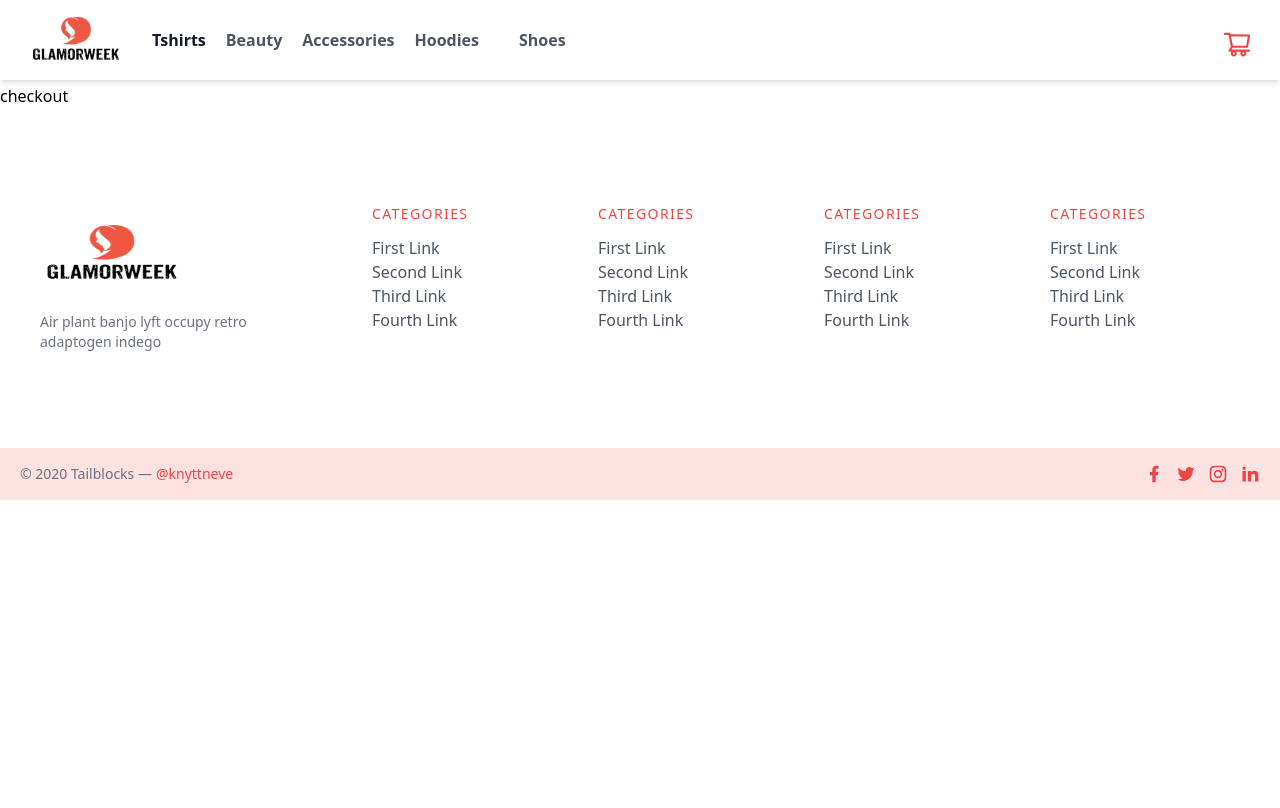
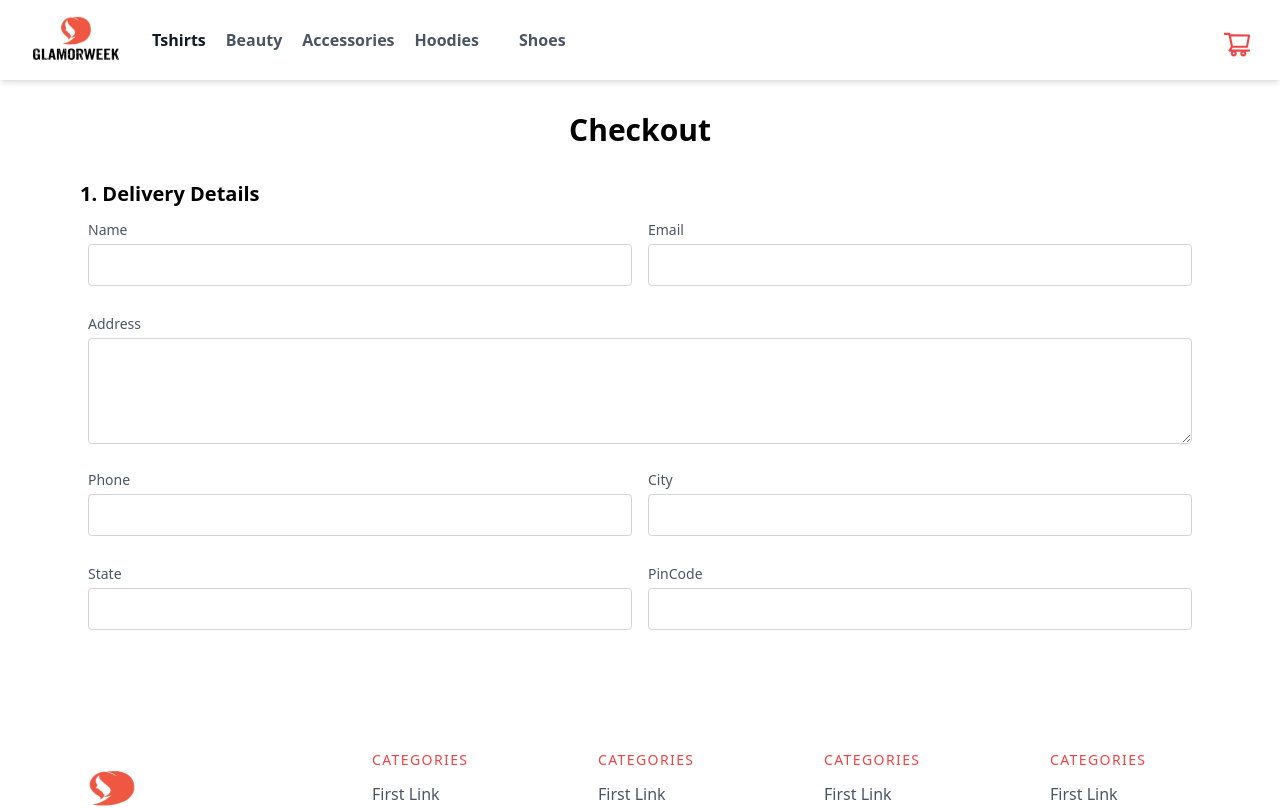
Before and after one commit to Nadiakhanv2/Elitano-web-next, a Next.js app: page /checkout in a window 1280 px wide. Shown: the top 808 px of the page. Built offline with nearby package versions, Linux system fonts and the light colour scheme.

Commit message:
form added

```diff
--- a/pages/checkout.js
+++ b/pages/checkout.js
@@ -1,11 +1,111 @@
-import React from 'react'
+import React from "react";
 
 const Checkout = () => {
   return (
-    <div>
-      checkout
+    <div className="container m-auto px-20">
+      <h1 className="font-bold text-center text-3xl my-8">Checkout </h1>
+      <h2 className="font-semibold text-xl">1. Delivery Details</h2>
+      <div className="mx-auto flex my-2">
+        <div className="px-2 w-1/2">
+          <div className="mb-4">
+            <label htmlFor="name" className="leading-7 text-sm text-gray-600">
+              Name
+            </label>
+            <input
+              type="text"
+              id="name"
+              name="name"
+              className="w-full bg-white rounded border border-gray-300 focus:border-red-500 focus:ring-2 focus:ring-red-200 text-base outline-none text-gray-700 py-1 px-3 leading-8 transition-colors duration-200 ease-in-out"
+            />
+          </div>
+        </div>
+        <div className="px-2 w-1/2">
+          <div className="mb-4">
+            <label htmlFor="email" className="leading-7 text-sm text-gray-600">
+              Email
+            </label>
+            <input
+              type="email"
+              id="email"
+              name="email"
+              className="w-full bg-white rounded border border-gray-300 focus:border-red-500 focus:ring-2 focus:ring-red-200 text-base outline-none text-gray-700 py-1 px-3 leading-8 transition-colors duration-200 ease-in-out"
+            />
+          </div>
+        </div>
+      </div>
+
+      <div className="px-2 w-full">
+        <div className="mb-4">
+          <label htmlFor="address" className="leading-7 text-sm text-gray-600">
+            Address
+          </label>
+          <textarea
+            name="address"
+            id="address"
+            cols="30"
+            rows="3"
+            className="w-full bg-white rounded border border-gray-300 focus:border-red-500 focus:ring-2 focus:ring-red-200 text-base outline-none text-gray-700 py-1 px-3 leading-8 transition-colors duration-200 ease-in-out"
+          ></textarea>
+        </div>
+      </div>
+      <div className="mx-auto flex my-2">
+        <div className="px-2 w-1/2">
+          <div className="mb-4">
+            <label htmlFor="phone" className="leading-7 text-sm text-gray-600">
+              Phone
+            </label>
+            <input
+              type="phone"
+              id="phone"
+              name="phone"
+              className="w-full bg-white rounded border border-gray-300 focus:border-red-500 focus:ring-2 focus:ring-red-200 text-base outline-none text-gray-700 py-1 px-3 leading-8 transition-colors duration-200 ease-in-out"
+            />
+          </div>
+        </div>
+        <div className="px-2 w-1/2">
+          <div className="mb-4">
+            <label htmlFor="city" className="leading-7 text-sm text-gray-600">
+              City
+            </label>
+            <input
+              type="text"
+              id="city"
+              name="city"
+              className="w-full bg-white rounded border border-gray-300 focus:border-red-500 focus:ring-2 focus:ring-red-200 text-base outline-none text-gray-700 py-1 px-3 leading-8 transition-colors duration-200 ease-in-out"
+            />
+          </div>
+        </div>
+      </div>
+      <div className="mx-auto flex my-2">
+        <div className="px-2 w-1/2">
+          <div className="mb-4">
+            <label htmlFor="state" className="leading-7 text-sm text-gray-600">
+              State
+            </label>
+            <input
+              type="state"
+              id="state"
+              name="state"
+              className="w-full bg-white rounded border border-gray-300 focus:border-red-500 focus:ring-2 focus:ring-red-200 text-base outline-none text-gray-700 py-1 px-3 leading-8 transition-colors duration-200 ease-in-out"
+            />
+          </div>
+        </div>
+        <div className="px-2 w-1/2">
+          <div className="mb-4">
+            <label htmlFor="pincode" className="leading-7 text-sm text-gray-600">
+              PinCode
+            </label>
+            <input
+              type="text"
+              id="pincode"
+              name="pincode"
+              className="w-full bg-white rounded border border-gray-300 focus:border-red-500 focus:ring-2 focus:ring-red-200 text-base outline-none text-gray-700 py-1 px-3 leading-8 transition-colors duration-200 ease-in-out"
+            />
+          </div>
+        </div>
+      </div>
     </div>
-  )
-}
+  );
+};
 
-export default Checkout
+export default Checkout;
```
